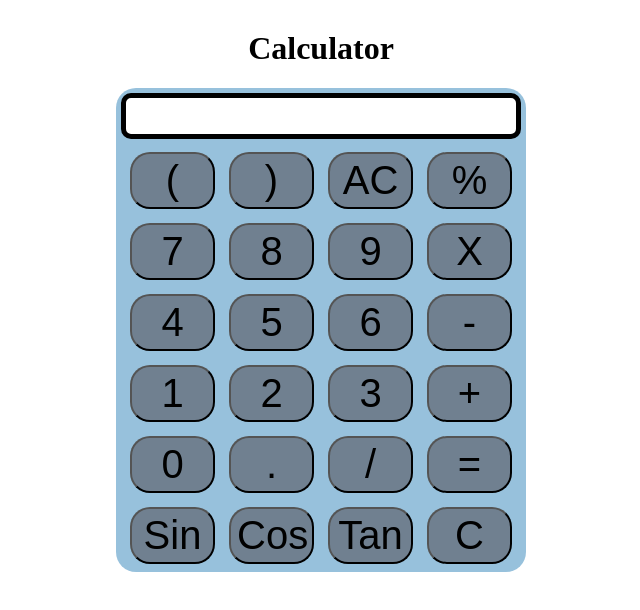
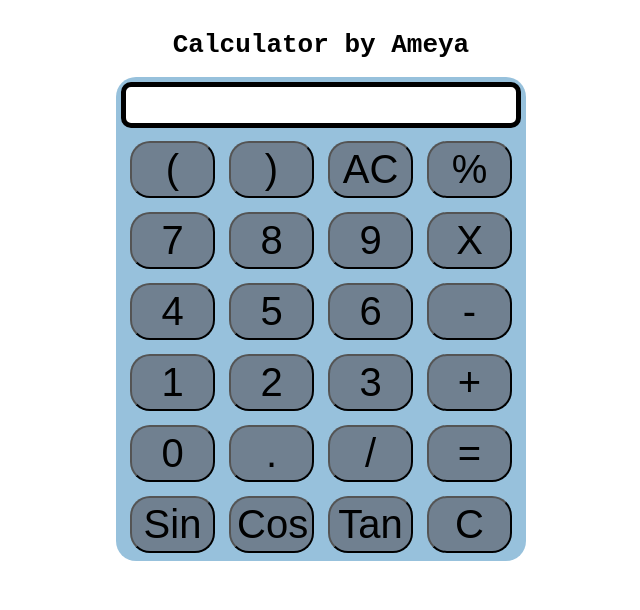
Before and after one commit to AmeyPank/Calculator-using-HTML-CSS-JS, a plain HTML site: page index.html in a window 1280 px wide. Shown: the whole page, without its empty margins (319-959 px from the left). Drawn offline with Linux system fonts and the light colour scheme.

Commit message:
Items Added

```diff
--- a/index.html
+++ b/index.html
@@ -10,7 +10,7 @@
 </head>
 <body>
     <div class="container">
-<h1>Calculator</h1>
+<h1 style="font-family: monospace;">Calculator by Ameya</h1>
 
 <div class="calculator">
     <input type="text" name="screen" id="screen">
```
